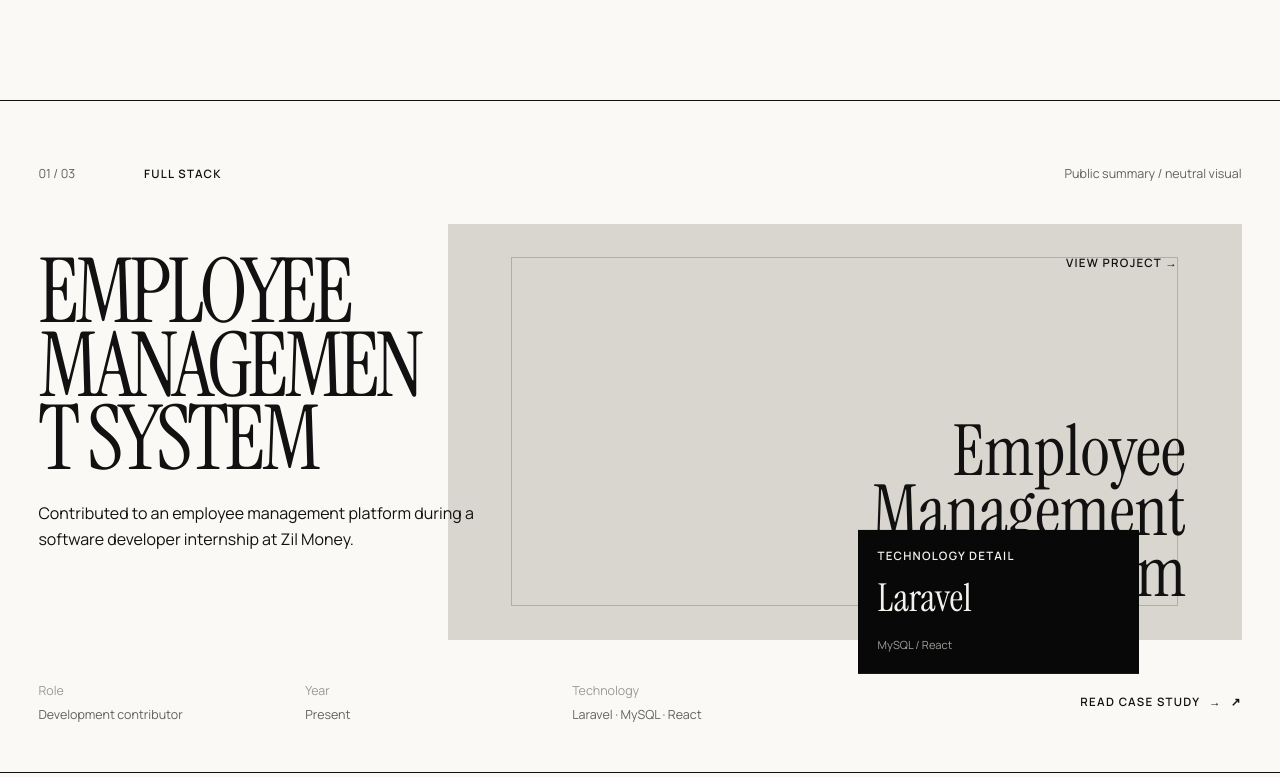
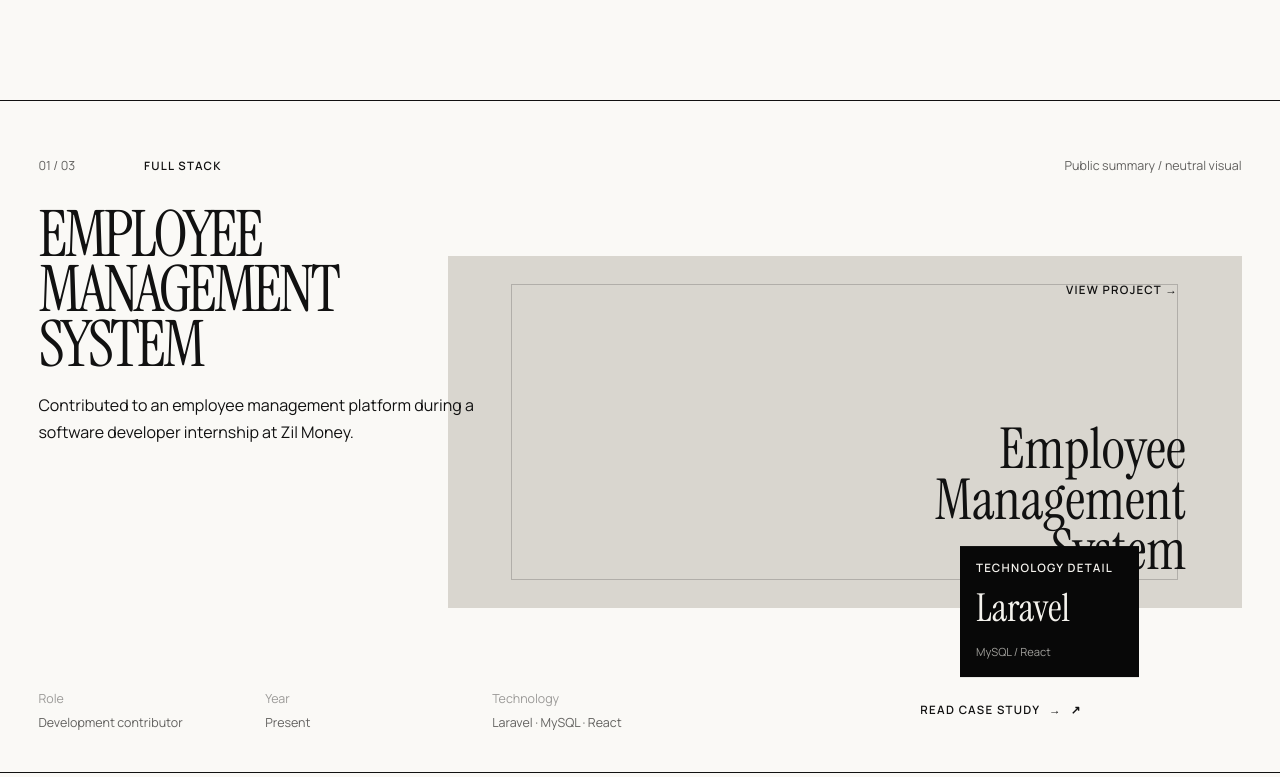
Before and after one commit to rishinck-hub/blog, a Next.js app in the folder next-portfolio/: page / in a window 1280 px wide. Shown: the part 2543-3320 px from the top of the page. Built offline with nearby package versions, Linux system fonts and the light colour scheme.

Commit message:
fix: rebalance selected work layout

```diff
--- a/next-portfolio/src/app/home.css
+++ b/next-portfolio/src/app/home.css
@@ -33,26 +33,26 @@ body:has(.editorial-home) .editorial-header.menu-is-open { color: var(--inverse-
 .home-project-scene { display:grid; min-height:clamp(42rem,82svh,56rem); grid-template-rows:auto 1fr auto; gap:clamp(2rem,4vh,4rem); padding:clamp(4rem,7vh,6rem) max(var(--gutter),calc((100vw - var(--container-max))/2 + var(--gutter))) clamp(3rem,5vh,4rem); border-top:1px solid currentColor; }
 .home-project-scene__top { display:grid; grid-template-columns:5rem 1fr auto; gap:var(--grid-gap); align-items:baseline; }
 .home-project-scene__layout { position:relative; display:grid; grid-template-columns:repeat(12,minmax(0,1fr)); gap:var(--grid-gap); align-items:center; }
-.home-project-scene__copy { z-index:2; grid-column:1/6; grid-row:1; display:grid; gap:1.5rem; align-self:start; padding-top:clamp(1rem,5vh,4rem); }
+.home-project-scene__copy { z-index:2; grid-column:1/6; grid-row:1; display:grid; gap:1.25rem; align-self:start; padding-top:clamp(1rem,4vh,3rem); }
 .home-project-scene__copy p { max-width:32rem; }
-.home-project-scene__title { max-width:10ch; font-family:var(--font-display); font-size:clamp(3.2rem,7vw,7.5rem); font-weight:400; letter-spacing:-.045em; line-height:.82; text-transform:uppercase; }
+.home-project-scene__title { max-width:12ch; overflow-wrap:normal; word-break:normal; hyphens:none; font-family:var(--font-display); font-size:clamp(3.2rem,5.5vw,6.4rem); font-weight:400; letter-spacing:-.045em; line-height:.86; text-transform:uppercase; }
 .home-project-scene__primary { position:relative; grid-column:5/-1; grid-row:1; display:block; min-height:clamp(24rem,52vh,38rem); overflow:hidden; background:var(--surface); color:var(--foreground); transform-origin:center; }
 .home-project-scene--ink .home-project-scene__primary { background:#101010; color:var(--inverse-foreground); }
 .home-project-scene--stone .home-project-scene__primary { background:#d9d6cf; color:var(--foreground); }
 .home-project-scene__primary::before { position:absolute; inset:8%; border:1px solid currentColor; opacity:.2; content:""; transition:inset var(--duration-divider) var(--ease-editorial); }
 .home-project-scene__pointer-layer { position:absolute; inset:0; pointer-events:none; }
 .home-project-scene__visual-index { position:absolute; top:6%; left:7%; color:transparent; -webkit-text-stroke:1px currentColor; opacity:.2; font-family:var(--font-display); font-size:clamp(8rem,20vw,21rem); line-height:1; transition:transform var(--duration-image) var(--ease-editorial); }
-.home-project-scene__visual-name { position:absolute; right:7%; bottom:9%; max-width:11ch; text-align:right; font-family:var(--font-display); font-size:clamp(2.6rem,5.5vw,6rem); line-height:.86; transition:transform var(--duration-normal) var(--ease-editorial); }
+.home-project-scene__visual-name { position:absolute; right:7%; bottom:9%; max-width:12ch; overflow-wrap:normal; word-break:normal; text-align:right; font-family:var(--font-display); font-size:clamp(2.6rem,4.4vw,5.2rem); line-height:.9; transition:transform var(--duration-normal) var(--ease-editorial); }
 .home-project-scene__visual-link { position:absolute; top:8%; right:8%; }
 .home-project-scene__visual-link span { display:inline-block; transition:transform var(--duration-hover) var(--ease-editorial); }
 .home-project-scene__primary:hover::before,.home-project-scene__primary:focus-visible::before { inset:6%; }
 .home-project-scene__primary:hover .home-project-scene__visual-index,.home-project-scene__primary:focus-visible .home-project-scene__visual-index { transform:translateX(1rem) scale(1.015); }
 .home-project-scene__primary:hover .home-project-scene__visual-name,.home-project-scene__primary:focus-visible .home-project-scene__visual-name { transform:translateX(-.5rem); }
 .home-project-scene__primary:hover .home-project-scene__visual-link span,.home-project-scene__primary:focus-visible .home-project-scene__visual-link span { transform:translateX(.25rem); }
-.home-project-scene__secondary { z-index:3; grid-column:9/12; grid-row:1; align-self:end; display:grid; gap:.5rem; min-height:9rem; padding:1.25rem; background:var(--inverse-background); color:var(--inverse-foreground); transform:translateY(18%); }
+.home-project-scene__secondary { z-index:3; grid-column:10/12; grid-row:1; align-self:end; display:grid; gap:.4rem; min-height:7.5rem; padding:1rem; background:var(--inverse-background); color:var(--inverse-foreground); transform:translateY(10%); }
 .home-project-scene__secondary strong { font-family:var(--font-display); font-size:clamp(1.6rem,3vw,3rem); font-weight:400; }
 .home-project-scene__secondary>span:last-child { color:var(--inverse-muted); font-size:.7rem; line-height:1.5; }
-.home-project-scene__meta { display:grid; grid-template-columns:minmax(0,1fr) auto; gap:var(--grid-gap); align-items:end; }
+.home-project-scene__meta { display:grid; grid-template-columns:minmax(0,1fr) auto; gap:var(--grid-gap); align-items:end; padding-right:10rem; }
 .home-project-scene__meta dl { display:grid; grid-template-columns:1fr 1fr 2fr; gap:var(--grid-gap); }
 .home-project-scene__meta dl div { display:grid; gap:.4rem; }
 .home-project-scene__meta dt { opacity:.62; }
@@ -106,11 +106,18 @@ body:has(.editorial-home) .editorial-header.menu-is-open { color: var(--inverse-
   .home-project-scene__copy { padding-top:1rem; }
   .home-project-scene__primary { min-height:0; aspect-ratio:4/5; }
   .home-project-scene__secondary { width:min(75%,22rem); margin-left:auto; transform:none; }
-  .home-project-scene__meta { grid-template-columns:1fr; }
+  .home-project-scene__meta { grid-template-columns:1fr; padding-right:0; }
   .home-project-scene__meta dl { grid-template-columns:1fr 1fr; }
   .home-capability__body > p,.home-capability__body dl { grid-column:1/-1; }
   .home-experience__row { grid-template-columns:3rem 1fr auto; }
   .home-experience__row p { grid-column:2/-1; }
+}
+@media (min-width:801px) and (max-height:850px) {
+  .home-project-scene { min-height:42rem; gap:1.5rem; padding-top:3.5rem; padding-bottom:2.5rem; }
+  .home-project-scene__copy { padding-top:.5rem; }
+  .home-project-scene__title { font-size:clamp(3rem,5vw,5.2rem); }
+  .home-project-scene__primary { min-height:22rem; }
+  .home-project-scene__secondary { min-height:6.5rem; }
 }
 @media (max-width: 540px) {
   .home-hero__content { grid-template-columns:repeat(6,minmax(0,1fr)); padding-bottom:1.5rem; }
```
